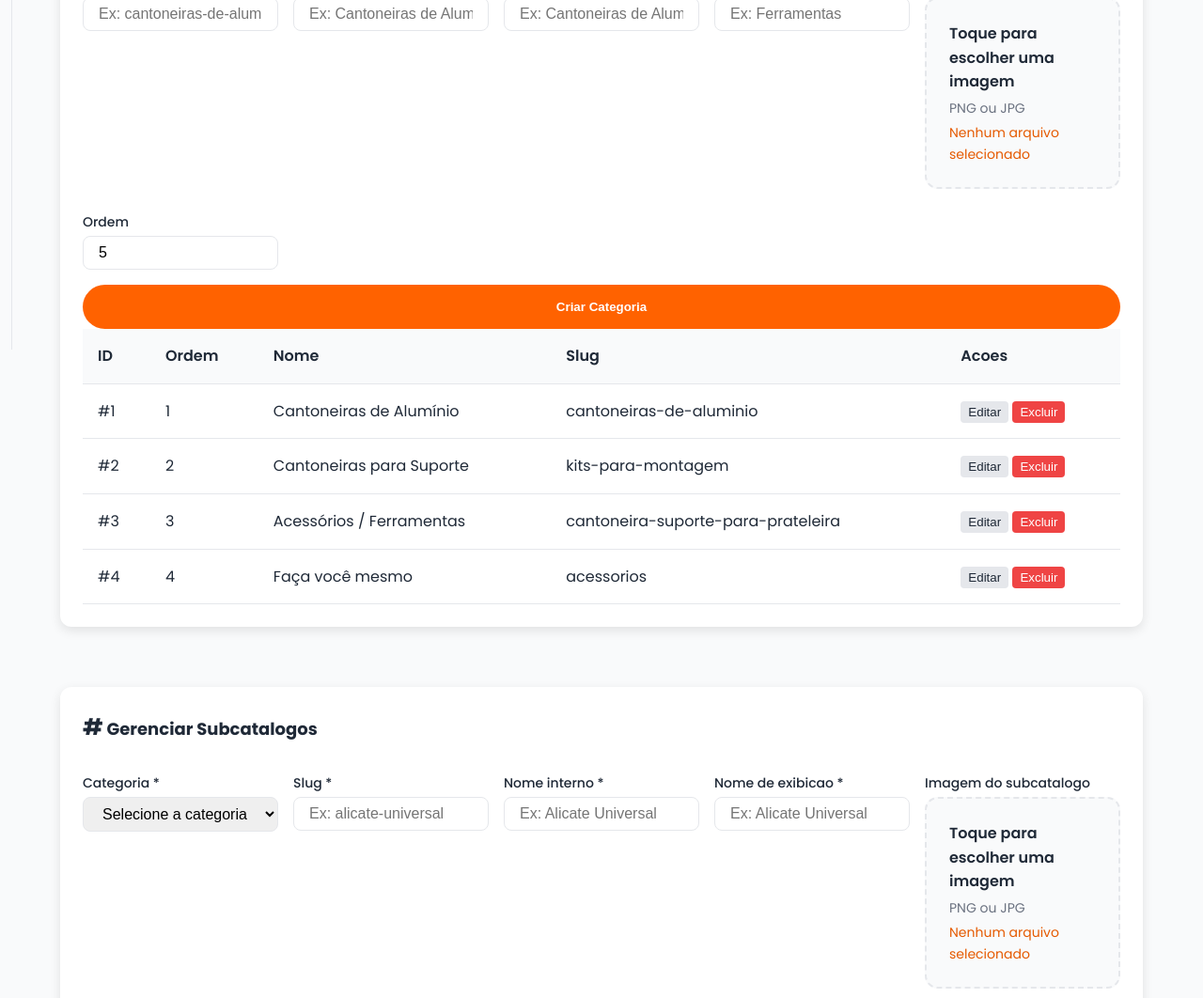
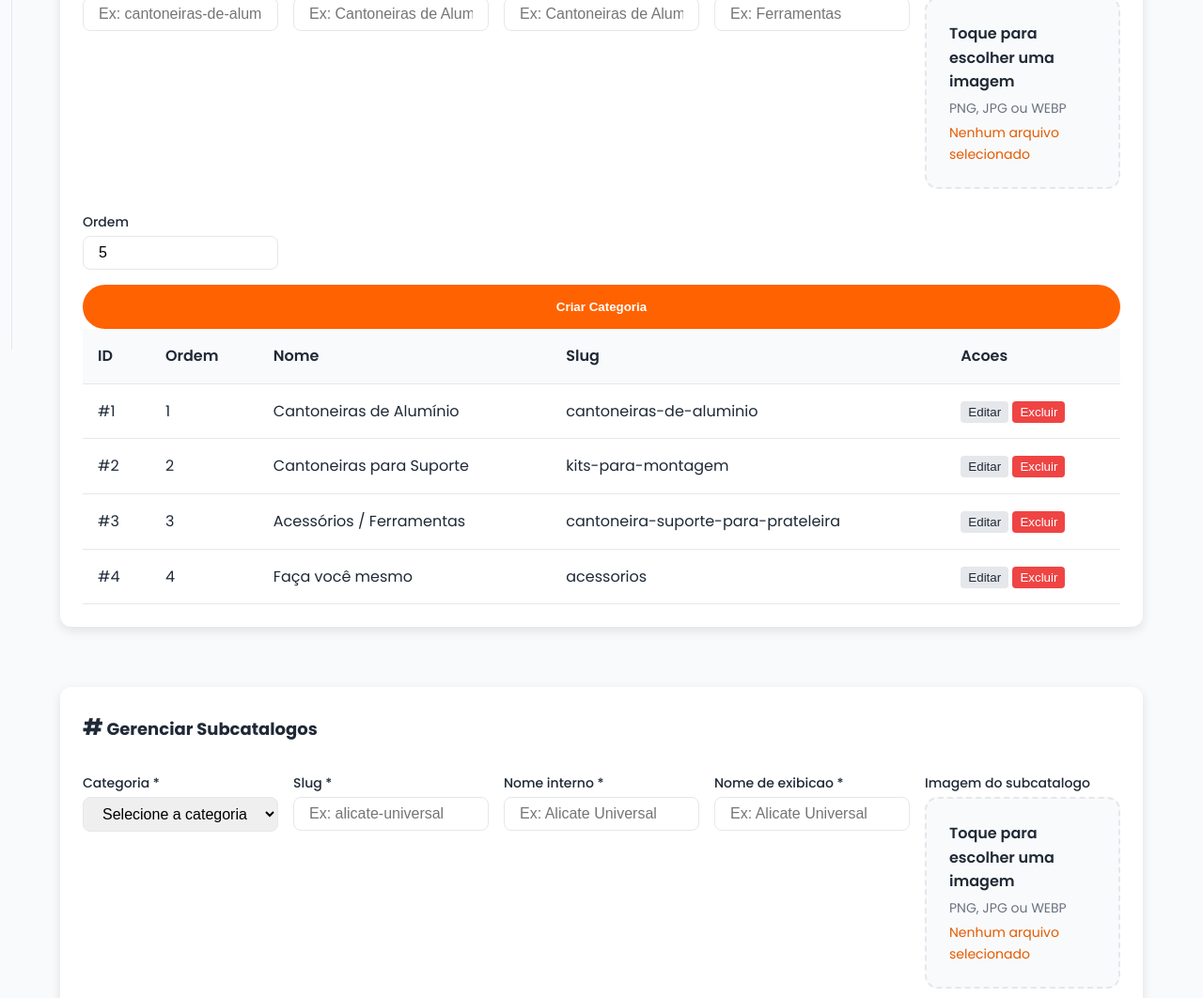
Before and after one commit to FilipeCampos25/SiteClienteLucas, a FastAPI app: page /admin in a window 1280 px wide. Shown: the part 428-1490 px from the top of the page at 94% size. Run offline with FastAPI, Linux system fonts and the light colour scheme; the visitor is signed in with stand-in values (Sample User, id 1); data comes from the database, SQL or seed files in the repository; data that the repository does not hold is empty; parts of the project's set-up code (start-up, migrations or seed data) failed here and were passed over; some libraries are stand-ins or nearby versions.

Commit message:
feat: mudança no layout + conversão de fotos de produtos de png\jpg para WEBP

```diff
--- a/main.py
+++ b/main.py
@@ -302,18 +302,21 @@ def _produto_view(
     }
 
 
-def _compress_to_jpeg(raw: bytes) -> tuple[bytes, str]:
+def _convert_to_webp(raw: bytes) -> tuple[bytes, str]:
     try:
         img = Image.open(io.BytesIO(raw))
         img = ImageOps.exif_transpose(img)
-        img = img.convert("RGB")
+        img = img.convert("RGBA" if img.mode in ("RGBA", "LA", "P") else "RGB")
         img.thumbnail((1600, 1600))
 
         out = io.BytesIO()
-        img.save(out, format="JPEG", quality=82, optimize=True)
-        return out.getvalue(), "image/jpeg"
+        img.save(out, format="WEBP", quality=82, method=6)
+        return out.getvalue(), "image/webp"
     except Exception:
-        return raw, "application/octet-stream"
+        raise HTTPException(
+            status_code=status.HTTP_400_BAD_REQUEST,
+            detail="Envie uma imagem valida em PNG, JPG ou WEBP.",
+        )
 
 
 def _load_uploaded_image(upload: Optional[UploadFile]) -> tuple[Optional[bytes], Optional[str]]:
@@ -324,7 +327,7 @@ def _load_uploaded_image(upload: Optional[UploadFile]) -> tuple[Optional[bytes],
     if not raw:
         return None, None
 
-    return _compress_to_jpeg(raw)
+    return _convert_to_webp(raw)
 
 
 def _admin_credentials() -> tuple[str, str]:
--- a/templates/admin/dashboard.html
+++ b/templates/admin/dashboard.html
@@ -88,13 +88,13 @@
             <input
               type="file"
               name="imagem"
-              accept="image/png,image/jpeg"
+              accept="image/png,image/jpeg,image/webp"
               class="upload-input"
               onchange="updateUploadPreview(this, 'create-categoria-preview', 'create-categoria-upload-label')"
             >
             <span class="upload-content">
               <span class="upload-title">Toque para escolher uma imagem</span>
-              <span class="upload-subtitle">PNG ou JPG</span>
+              <span class="upload-subtitle">PNG, JPG ou WEBP</span>
               <span id="create-categoria-upload-label" class="upload-filename">Nenhum arquivo selecionado</span>
             </span>
           </label>
@@ -205,7 +205,7 @@
                       <input
                         type="file"
                         name="imagem"
-                        accept="image/png,image/jpeg"
+                        accept="image/png,image/jpeg,image/webp"
                         class="upload-input"
                         onchange="updateUploadPreview(this, 'edit-categoria-preview-{{ c.id }}', 'edit-categoria-upload-label-{{ c.id }}')"
                       >
@@ -329,13 +329,13 @@
             <input
               type="file"
               name="imagem"
-              accept="image/png,image/jpeg"
+              accept="image/png,image/jpeg,image/webp"
               class="upload-input"
               onchange="updateUploadPreview(this, 'create-subcategoria-preview', 'create-subcategoria-upload-label')"
             >
             <span class="upload-content">
               <span class="upload-title">Toque para escolher uma imagem</span>
-              <span class="upload-subtitle">PNG ou JPG</span>
+              <span class="upload-subtitle">PNG, JPG ou WEBP</span>
               <span id="create-subcategoria-upload-label" class="upload-filename">Nenhum arquivo selecionado</span>
             </span>
           </label>
@@ -449,7 +449,7 @@
                       <input
                         type="file"
                         name="imagem"
-                        accept="image/png,image/jpeg"
+                        accept="image/png,image/jpeg,image/webp"
                         class="upload-input"
                         onchange="updateUploadPreview(this, 'edit-subcategoria-preview-{{ s.id }}', 'edit-subcategoria-upload-label-{{ s.id }}')"
                       >
@@ -572,13 +572,13 @@
             <input
               type="file"
               name="imagem"
-              accept="image/png,image/jpeg"
+              accept="image/png,image/jpeg,image/webp"
               class="upload-input"
               onchange="updateUploadPreview(this, 'create-preview', 'create-upload-label')"
             >
             <span class="upload-content">
               <span class="upload-title">Toque para escolher uma imagem</span>
-              <span class="upload-subtitle">PNG ou JPG</span>
+              <span class="upload-subtitle">PNG, JPG ou WEBP</span>
               <span id="create-upload-label" class="upload-filename">Nenhum arquivo selecionado</span>
             </span>
           </label>
@@ -593,13 +593,13 @@
             <input
               type="file"
               name="imagem_medidas"
-              accept="image/png,image/jpeg"
+              accept="image/png,image/jpeg,image/webp"
               class="upload-input"
               onchange="updateUploadPreview(this, 'create-preview-medidas', 'create-upload-label-medidas')"
             >
             <span class="upload-content">
               <span class="upload-title">Toque para escolher a imagem de medidas</span>
-              <span class="upload-subtitle">PNG ou JPG</span>
+              <span class="upload-subtitle">PNG, JPG ou WEBP</span>
               <span id="create-upload-label-medidas" class="upload-filename">Nenhum arquivo selecionado</span>
             </span>
           </label>
@@ -711,7 +711,7 @@
                       <input
                         type="file"
                         name="imagem"
-                        accept="image/png,image/jpeg"
+                        accept="image/png,image/jpeg,image/webp"
                         class="upload-input"
                         onchange="updateUploadPreview(this, 'edit-preview-{{ p.id }}', 'edit-upload-label-{{ p.id }}')"
                       >
@@ -732,7 +732,7 @@
                       <input
                         type="file"
                         name="imagem_medidas"
-                        accept="image/png,image/jpeg"
+                        accept="image/png,image/jpeg,image/webp"
                         class="upload-input"
                         onchange="updateUploadPreview(this, 'edit-preview-medidas-{{ p.id }}', 'edit-upload-label-medidas-{{ p.id }}')"
                       >
```
Also changed, not shown: templates/home.html (+4 -5 lines), 1 other file.
